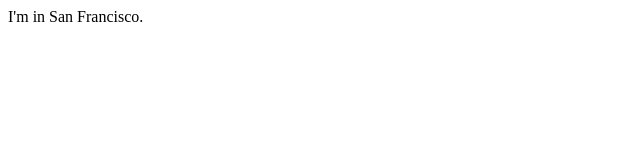
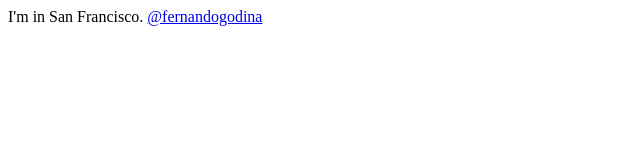
Before and after one commit to FernandoGodina/fernandogodina.github.com, a plain HTML site: page index.html in a window 1280 px wide. Shown: the whole page, without its empty margins (0-640 px from the left). Drawn offline with Linux system fonts and the light colour scheme.

Commit message:
Added  twitter, so I can tweet

```diff
--- a/index.html
+++ b/index.html
@@ -1 +1,2 @@
 I'm in San Francisco.
+<A HREF="https://twitter.com/fernandogodina"> @fernandogodina</A>
```
